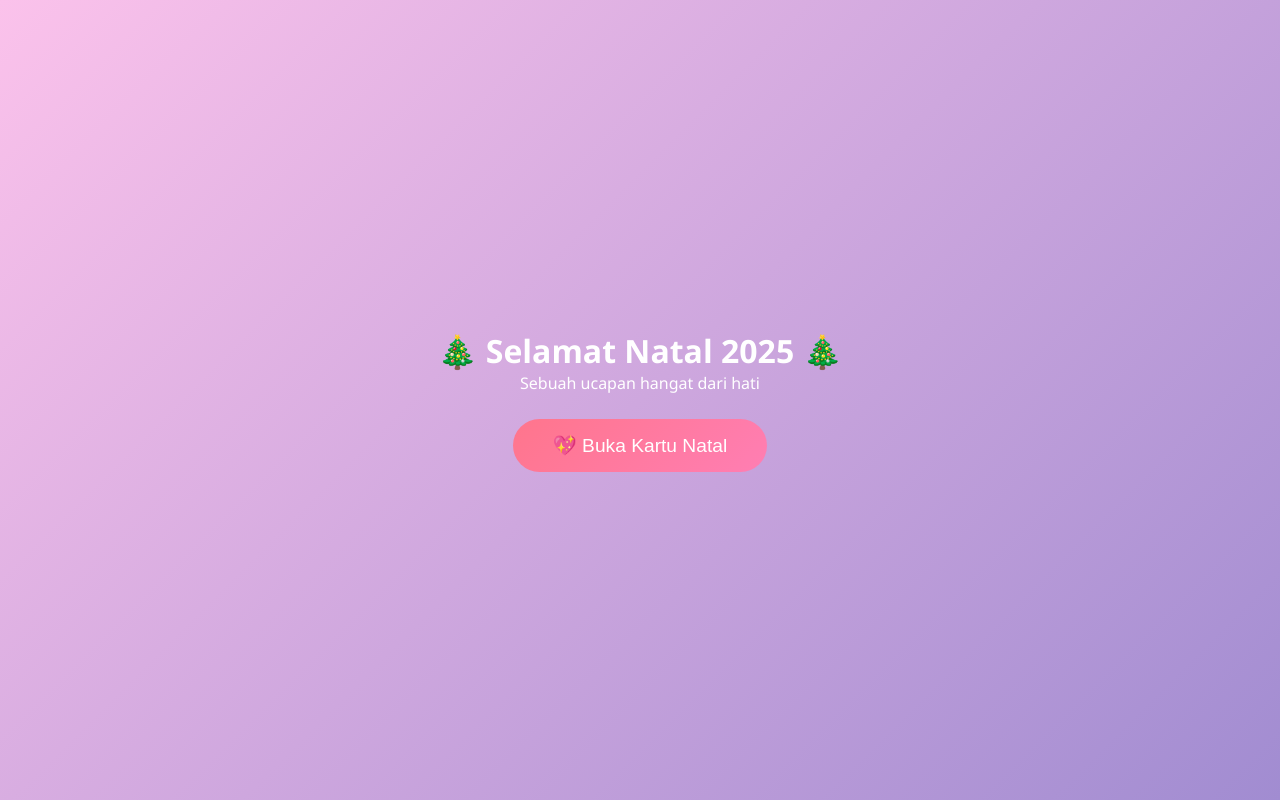
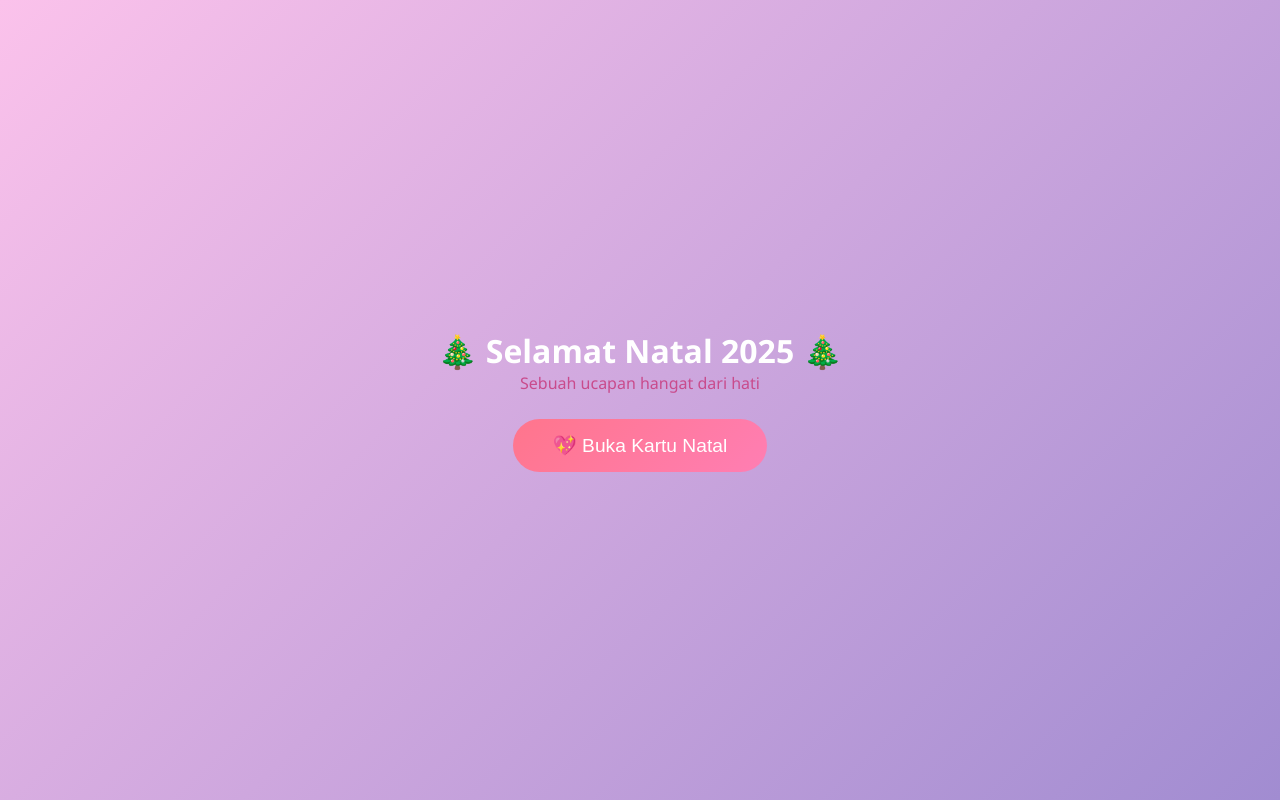
Before and after one commit to Shahizfrisqy/greeting-natal, a plain HTML site: page index.html in a window 1280 px wide. Drawn offline with Linux system fonts and the light colour scheme.

Commit message:
Update index.html

```diff
--- a/index.html
+++ b/index.html
@@ -47,6 +47,10 @@
     h2{
       font-size:2.3em;
       color:#c94b8c;
+    }
+
+    p{
+    color:#c94b8c;
     }
 
     .photo{
```
